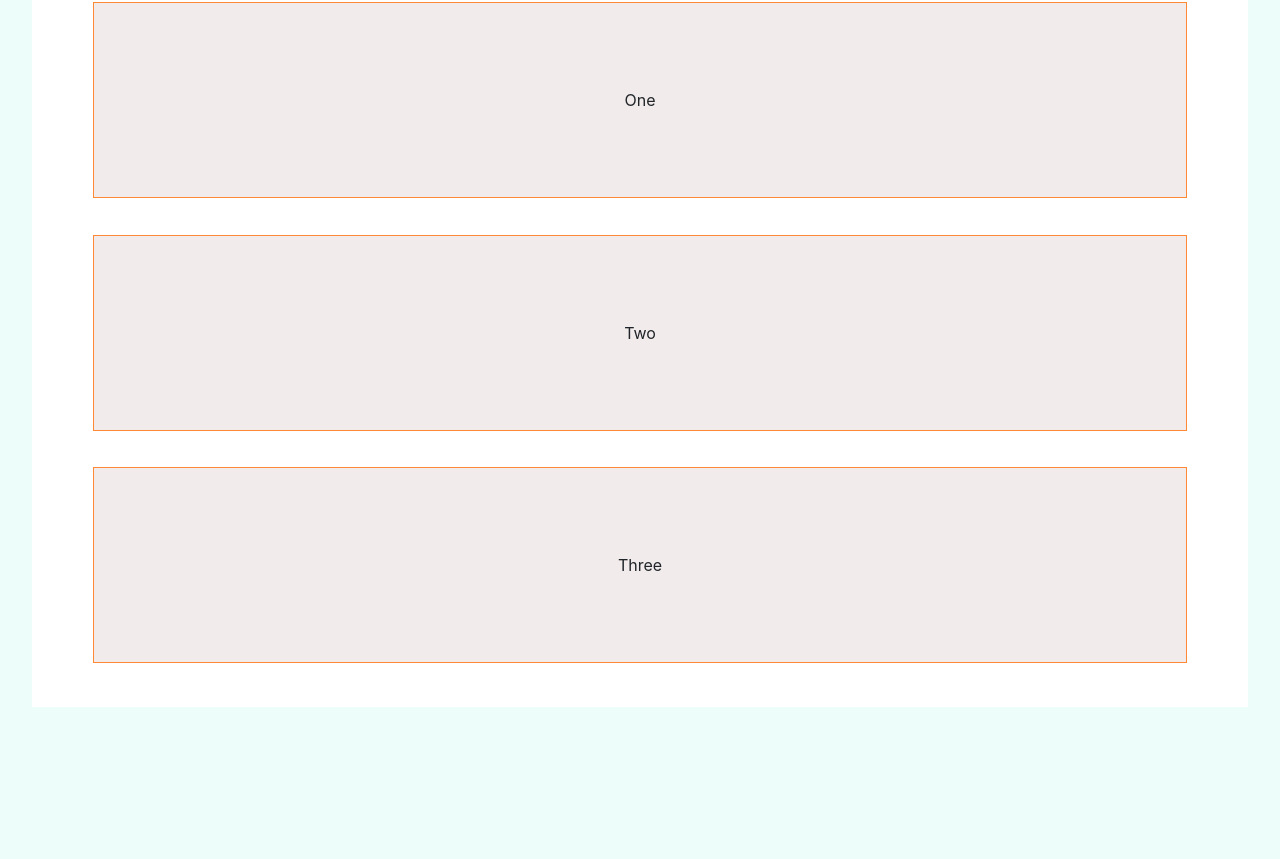
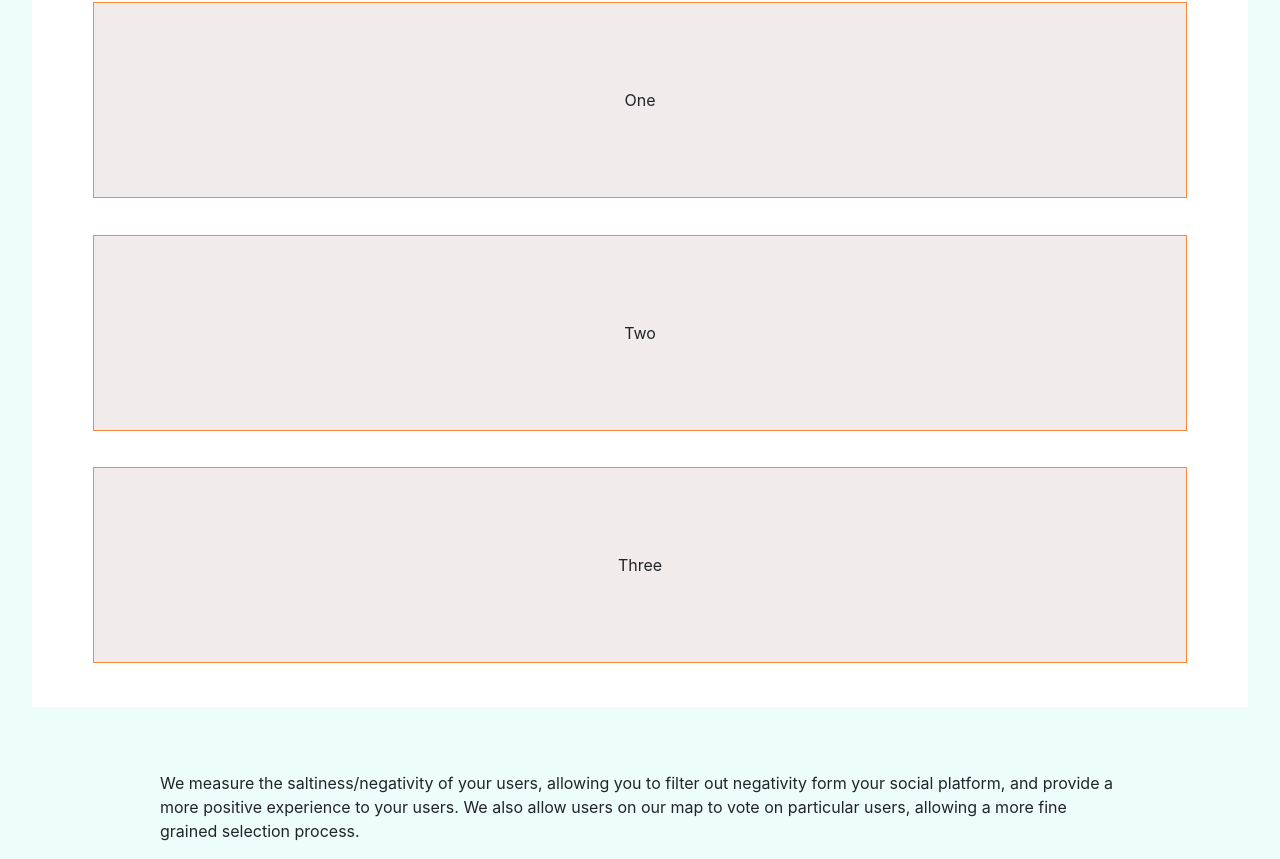
Before and after one commit to Saltiest-Hacker-News-Trolls-1/Front-End, a React (Create React App) app in the folder saltiest-hacker-news-trolls-1/: page / in a window 1280 px wide. Shown: the part 563-1422 px from the top of the page. Before the commit the page ends 1270 px from the top, so only its background shows below. Built offline with nearby package versions, Linux system fonts and the light colour scheme.

Commit message:
Navigation set, customizing splash page

```diff
--- a/saltiest-hacker-news-trolls-1/src/App.css
+++ b/saltiest-hacker-news-trolls-1/src/App.css
@@ -45,6 +45,7 @@
   display: flex;
   align-items: center;
   justify-content: center;
+  flex-direction: column;
 }
 
 .saltyPeopleBox{
@@ -73,3 +74,12 @@ box-sizing: border-box;
   align-items: center;
   justify-content: center;
 }
+
+.textBox{
+
+  margin-top: 5%;
+  width: 75%;
+  display: flex;
+  justify-content: center;
+  align-items: center;
+}
--- a/saltiest-hacker-news-trolls-1/src/components/Nav.js
+++ b/saltiest-hacker-news-trolls-1/src/components/Nav.js
@@ -28,7 +28,7 @@ const Nav = () => {
               <div className ="saltyPeople">Two</div>
               <div className ="saltyPeople">Three</div>
           </div>
-
+          <p className ="textBox">We measure the saltiness/negativity of your users, allowing you to filter out negativity form your social platform, and provide a more positive experience to your users. We also allow users on our map to vote on particular users, allowing a more fine grained selection process.</p>
       </div>
     </div>
   );
```
